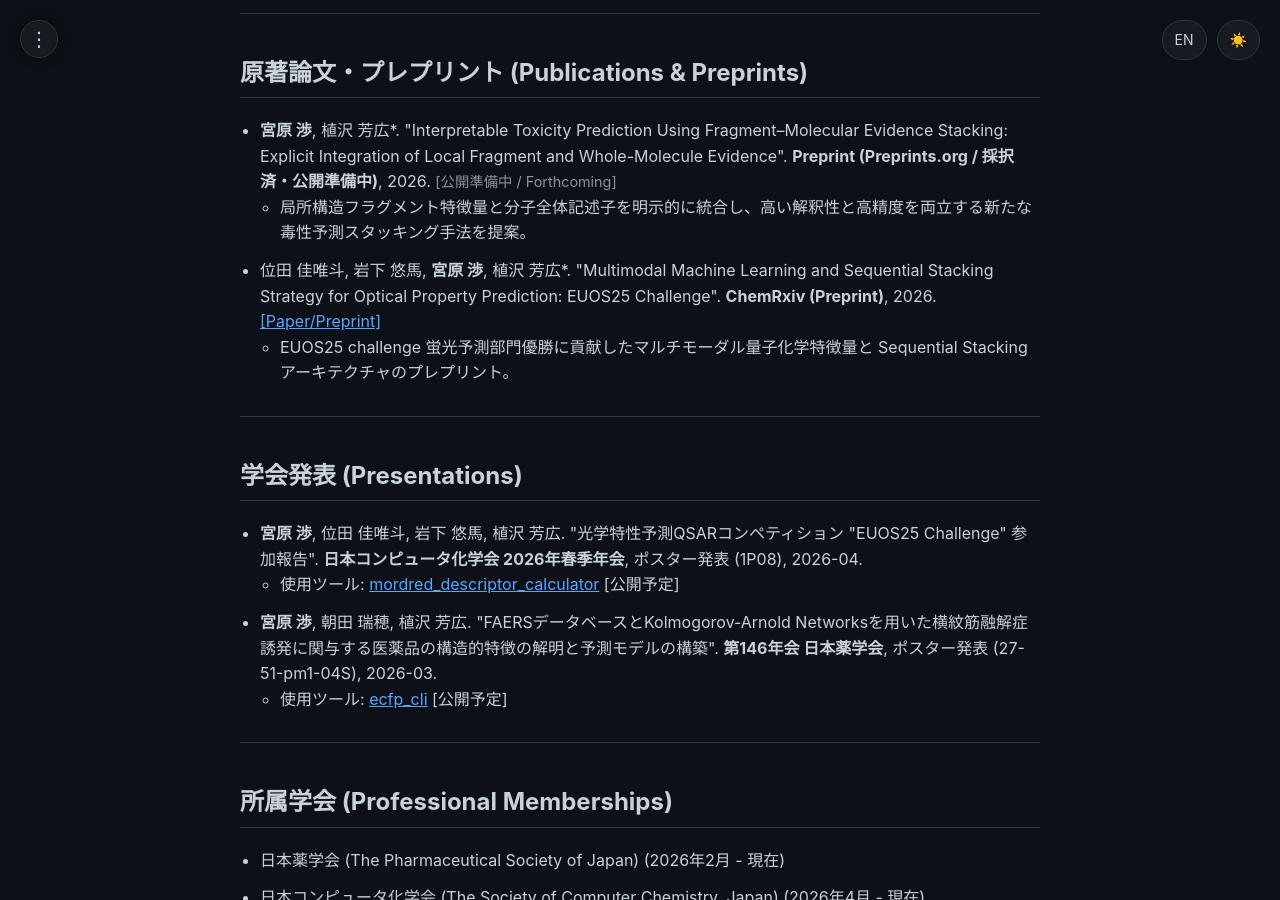
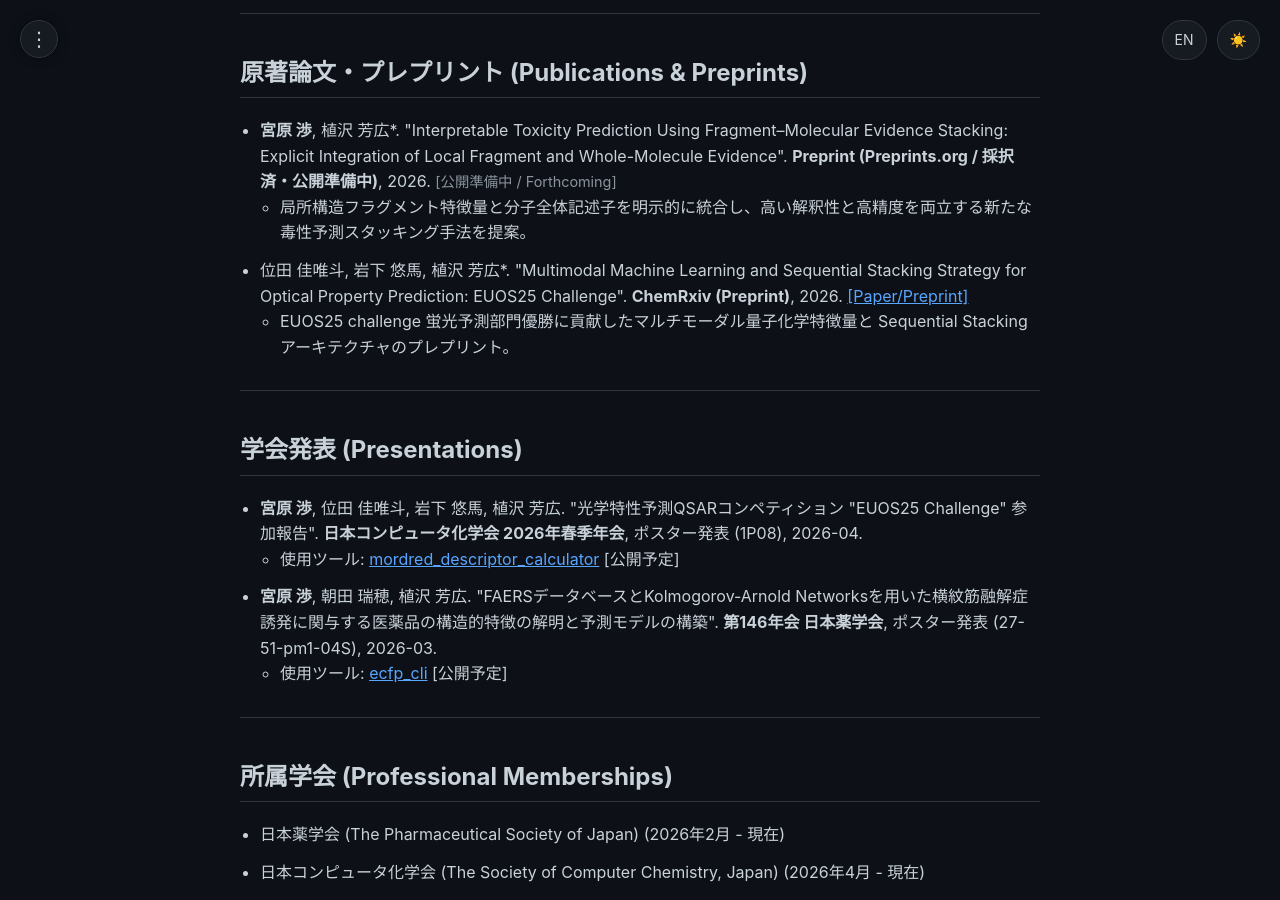
Before and after one commit to 377H-Miru/377H-Miru.github.io, a Jekyll site: the page built from achievements.html, in a window 1280 px wide and 900 px high, scrolled down 1677 px. Built offline with Jekyll 4.4.1, drawn with Linux system fonts in a browser that asks for light colours.

```diff
--- a/_data/achievements.json
+++ b/_data/achievements.json
@@ -135,8 +135,8 @@
       "status": "preprint",
       "title_ja": "Multimodal Machine Learning and Sequential Stacking Strategy for Optical Property Prediction: EUOS25 Challenge",
       "title_en": "Multimodal Machine Learning and Sequential Stacking Strategy for Optical Property Prediction: EUOS25 Challenge",
-      "authors_ja": "位田 佳唯斗, 岩下 悠馬, <b>宮原 渉</b>, 植沢 芳広*",
-      "authors_en": "Kaito Inden, Yuma Iwashita, <b>Wataru Miyahara</b>, Yoshihiro Uesawa*",
+      "authors_ja": "位田 佳唯斗, 岩下 悠馬, 植沢 芳広*",
+      "authors_en": "Kaito Inden, Yuma Iwashita, Yoshihiro Uesawa*",
       "journal_ja": "ChemRxiv (Preprint)",
       "journal_en": "ChemRxiv (Preprint)",
       "date": "2026",
```
